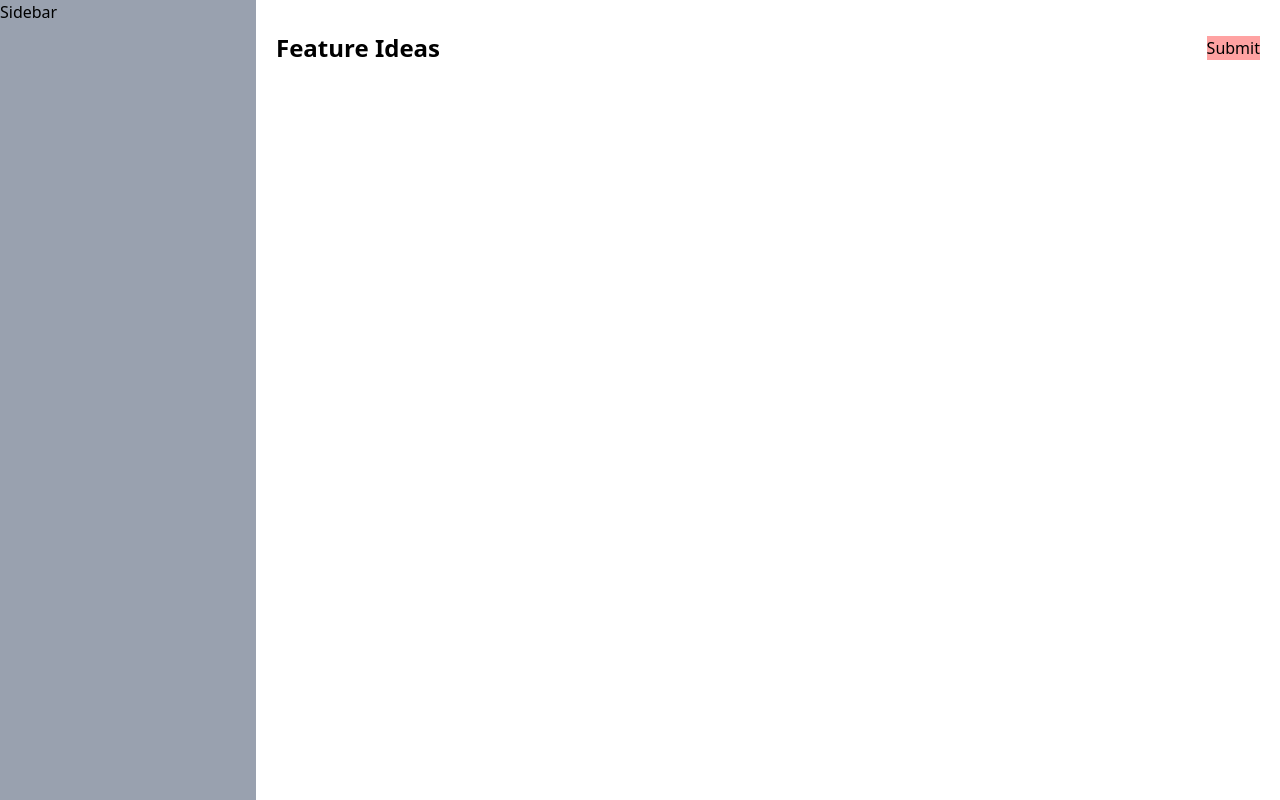
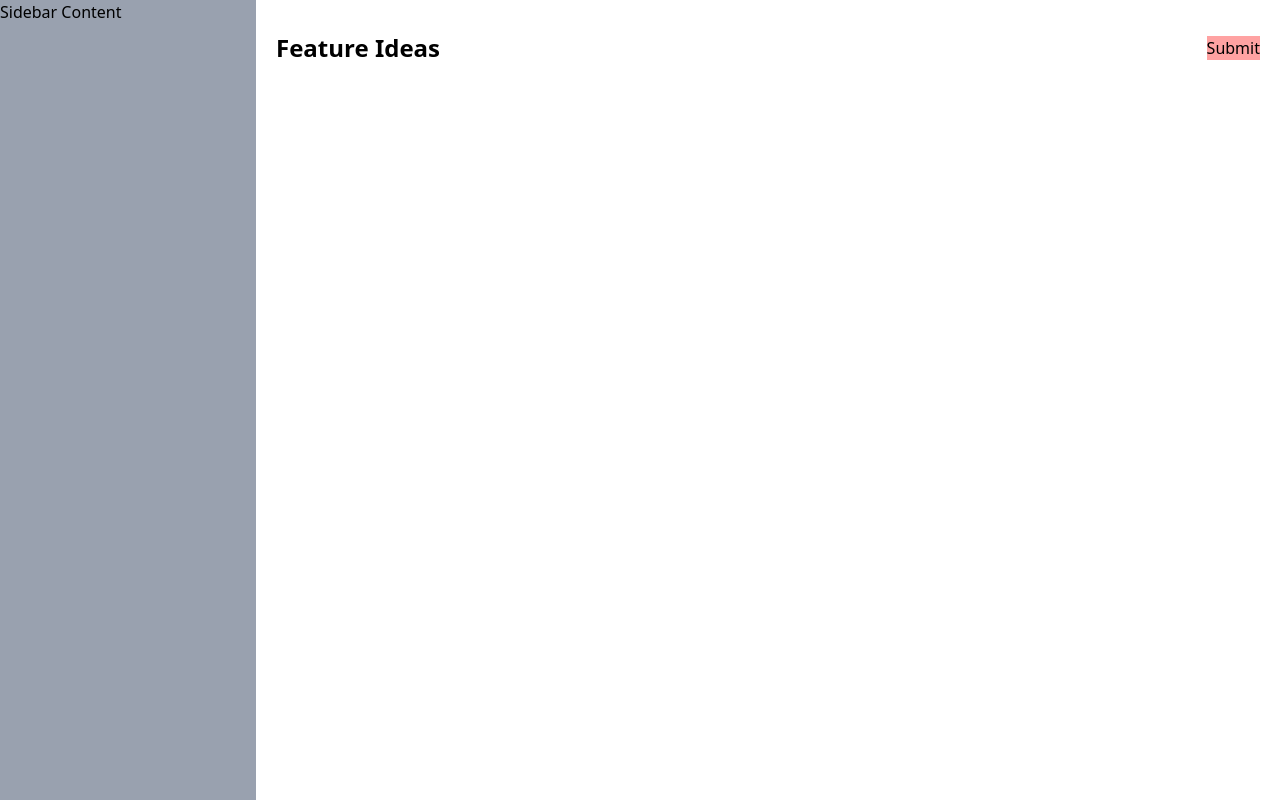
Before and after one commit to Juvaina/Ventura, a React (Vite) app: page / in a window 1280 px wide. Built offline with nearby package versions, Linux system fonts and the light colour scheme.

Commit message:
Sidebar update

```diff
--- a/src/App.tsx
+++ b/src/App.tsx
@@ -3,7 +3,7 @@ import FeatureCard from './components/FeatureCard';
 function App() {
   return (
     <div className='grid grid-cols-[20%_80%]'>
-      <div className='bg-gray-400 h-screen'>Sidebar</div>
+      <div className='bg-gray-400 h-screen'>Sidebar Content</div>
       <main className='max-w-7xl mx-auto'>
         <FeatureCard />
       </main>
```
